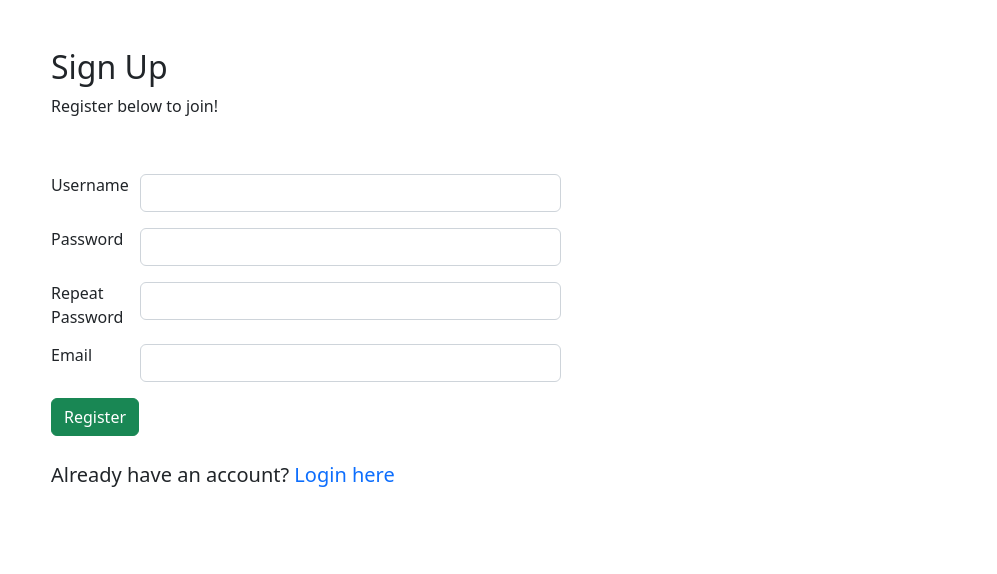
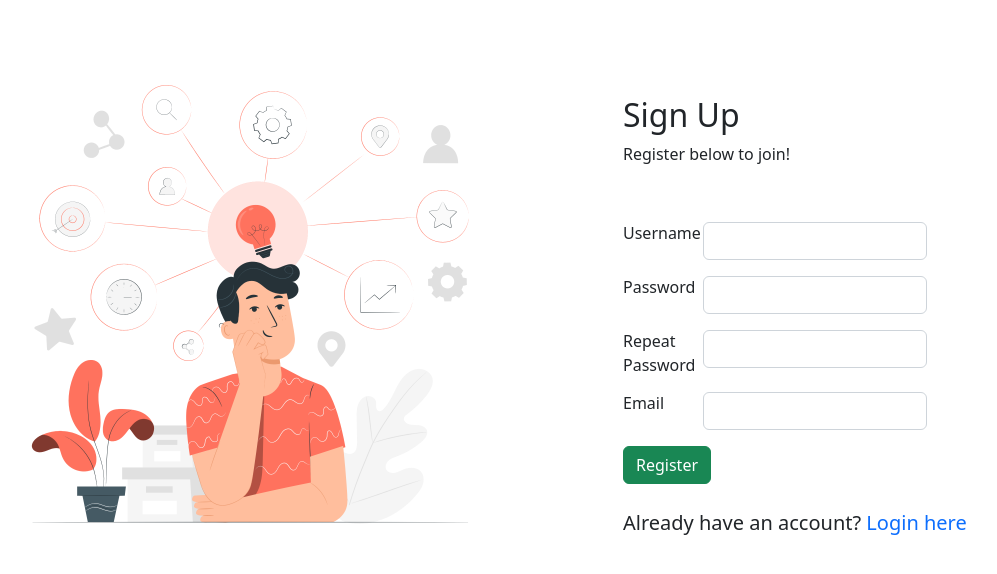
Before and after one commit to agutiernc/wiseup, a Flask app: page /register in a window 1280 px wide. Shown: the part 68-642 px from the top of the page, without its empty margins (31-1028 px from the left). Run offline with Flask 2, Linux system fonts and the light colour scheme; parts of the project's set-up code (start-up, migrations or seed data) failed here and were passed over; some libraries are stand-ins or nearby versions.

Commit message:
styling for main/signup pages

```diff
--- a/templates/users/register.html
+++ b/templates/users/register.html
@@ -2,15 +2,27 @@
 
 {% block content %}
 
-<div class="my-5">
+<!-- signup form -->
+
+<div class="container mt-5 w-100">
+  <div class="row align-items-center ms-5">
+        <!-- image goes here -->
+        <div class="col-sm-4 mx-5">
+          <img
+            src="/static/images/thinking.png"
+            alt="Thinking person"
+            class="float-end"
+          >
+        </div>
+    <div class="col ps-3">
+      <div class="my-5 ps-5">
         <h2>Sign Up</h2>
         <p>Register below to join!</p>
       </div>
 
-
-<div class="form-container">
+      <div class="form-container ps-5 w-75">
         <form class="mt-3" method="POST">
-    <div class="row mb-2 w-50">
+          <div class="row mb-2">
             {{ form.hidden_tag() }}
 
             {% for field in form
@@ -20,7 +32,7 @@
                   {{ field.label(class_='col-sm-2 col-form-label') }}
 
                   <div class="col-sm-10 my-2">
-              {{ field(class_='form-control') }}
+                    {{ field(class_='form-control w-75 ms-3') }}
                   </div>
                 </div>
 
@@ -33,7 +45,6 @@
 
           <button class="btn btn-success" type="submit">Register</button>
         </form>
-</div>
 
         <p class="lead mt-4">
           Already have an account?
@@ -41,5 +52,12 @@
             Login here
           </a>
         </p>
+      </div>
+    </div>
+  </div>
+</div>
+
+
+
 
 {% endblock %}
```
Also changed, not shown: templates/index.html (+16 -8 lines), static/images/talking.png, static/images/thinking.png (added). Lines whose indentation alone changed are shown as unchanged.
